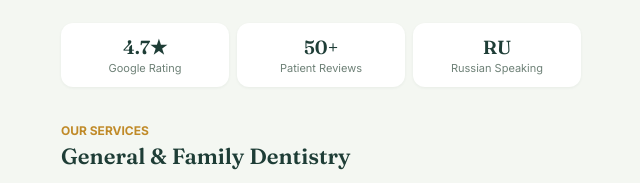
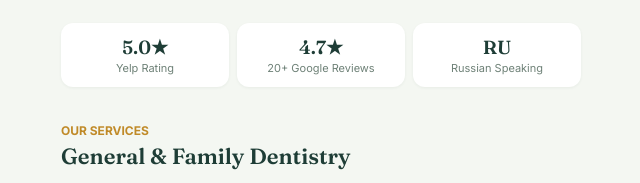
Before and after one commit to xugushik-source/goncharuk-dental, a plain HTML site: page index.html in a window 1280 px wide. Shown: the part 481-664 px from the top of the page, 319-959 px from the left. Drawn offline with Linux system fonts and the light colour scheme.

Commit message:
Add files via upload

```diff
--- a/index.html
+++ b/index.html
@@ -160,8 +160,8 @@
   </a>
 
   <div class="trust-strip">
-    <div class="trust-item"><div class="n">4.7★</div><div class="l" data-i18n="en">Google Rating</div><div class="l" data-i18n="es">Calificación Google</div></div>
-    <div class="trust-item"><div class="n">50+</div><div class="l" data-i18n="en">Patient Reviews</div><div class="l" data-i18n="es">Reseñas de Pacientes</div></div>
+    <div class="trust-item"><div class="n">5.0★</div><div class="l" data-i18n="en">Yelp Rating</div><div class="l" data-i18n="es">Calificación Yelp</div></div>
+    <div class="trust-item"><div class="n">4.7★</div><div class="l" data-i18n="en">20+ Google Reviews</div><div class="l" data-i18n="es">20+ Reseñas Google</div></div>
     <div class="trust-item"><div class="n" data-i18n="en">RU</div><div class="n" data-i18n="es">RU</div><div class="l" data-i18n="en">Russian Speaking</div><div class="l" data-i18n="es">Se Habla Ruso</div></div>
   </div>
 
```
